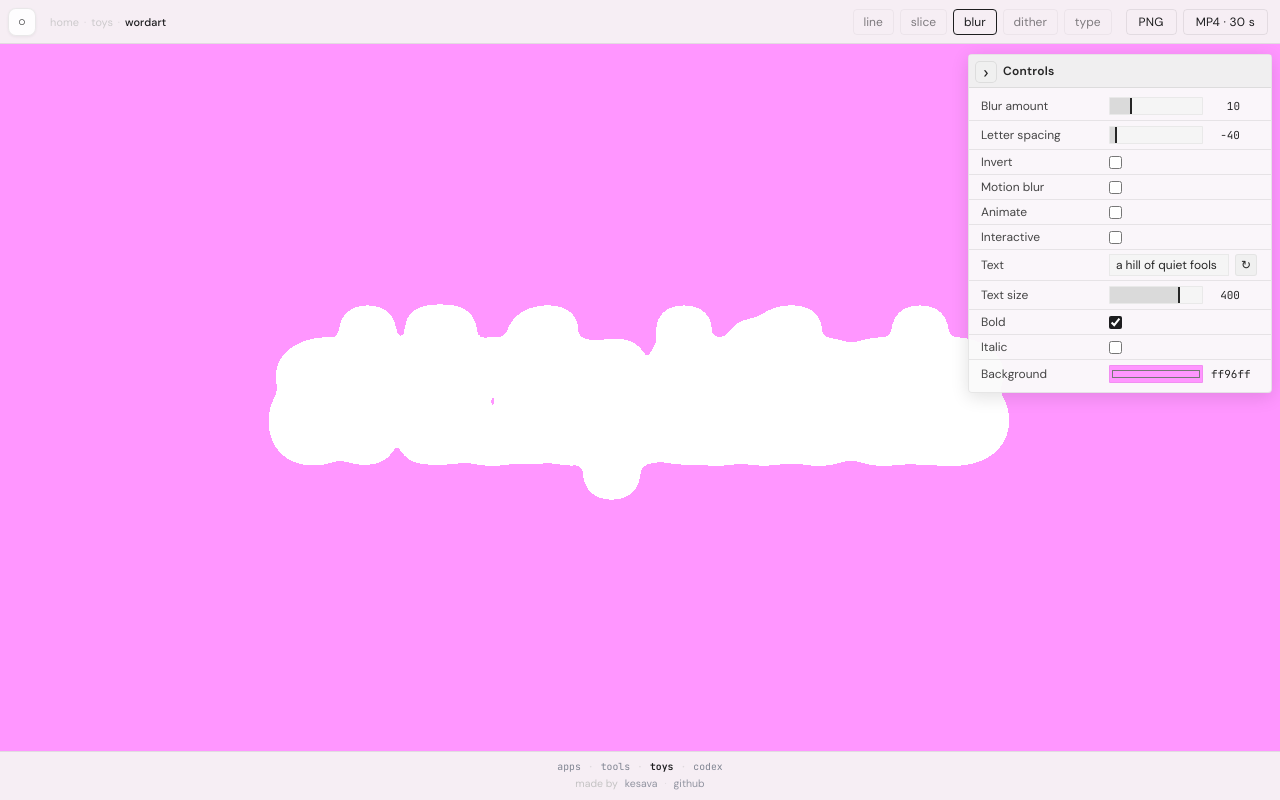
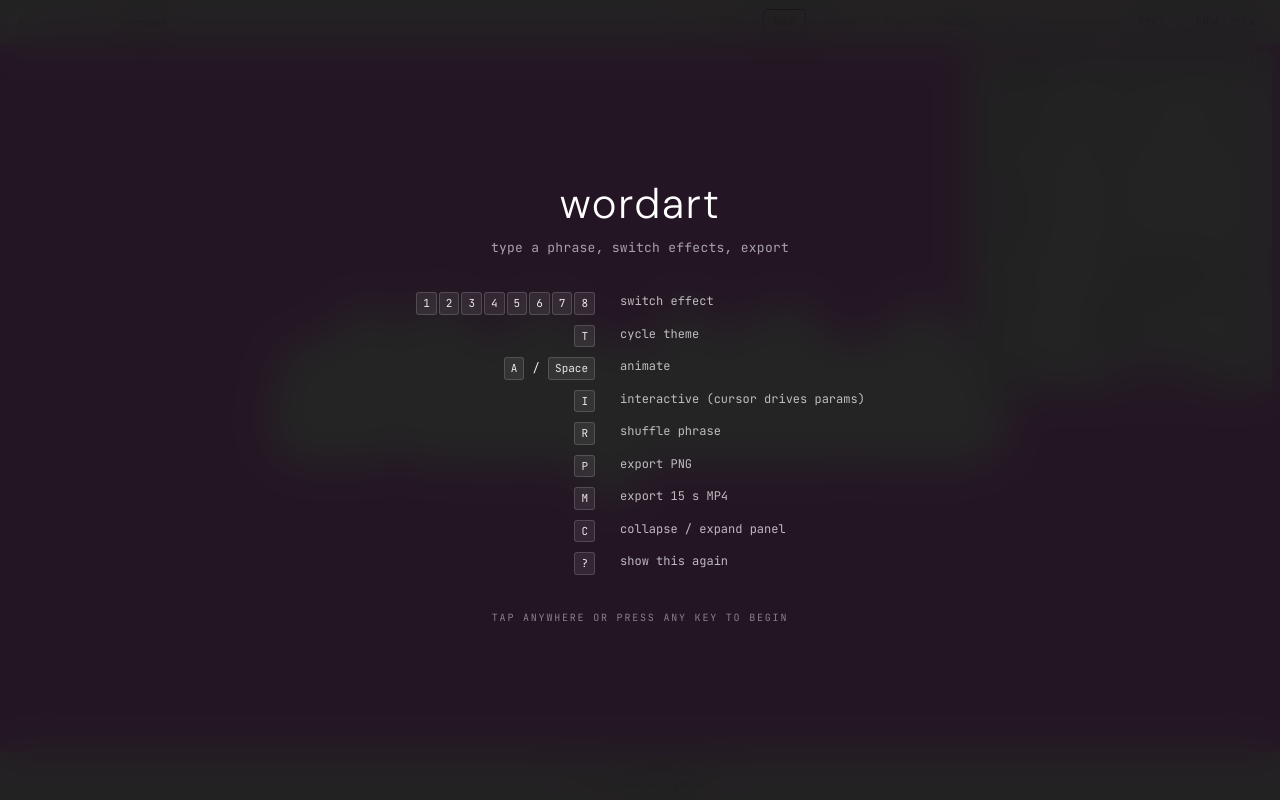
Before and after one commit to k3sava/wordart, a plain HTML site: page blur/index.html in a window 1280 px wide. Drawn offline with Linux system fonts and the light colour scheme.

Commit message:
wordart: full deploy of 8 effects + keyboard shortcuts + splash
- / redirects to /line/ so visitors land directly in the first effect.
- shared/keys.js: global keyboard shortcuts (1-8 switch effects, T theme,
  A/Space animate, I interactive, R shuffle, P PNG, M MP4, C collapse,
  ? show splash, Esc dismiss).
- First-visit splash overlay listing the shortcuts; dismisses on click
  or any key, persists 'seen' in localStorage.
- Effect-nav across all 8 pages cross-links every effect (was missing
  halftone/glitch/mesh on the original five).
- keys.js loaded on every effect page.

```diff
--- a/blur/index.html
+++ b/blur/index.html
@@ -28,6 +28,9 @@
     <a href="../blur/" class="active">blur</a>
     <a href="../dither/">dither</a>
     <a href="../type/">type</a>
+    <a href="../halftone/">halftone</a>
+    <a href="../glitch/">glitch</a>
+    <a href="../mesh/">mesh</a>
   </nav>
   <div class="wa-actions">
     <button id="export-png" title="Export PNG">PNG</button>
@@ -71,6 +74,7 @@
 </footer>
 
 <script src="../shared/state.js" defer></script>
+<script src="../shared/keys.js" defer></script>
 <script src="../shared/gui.js" defer></script>
 <script src="../shared/export.js" defer></script>
 <script src="effect.js" defer></script>
--- a/shared/chrome.css
+++ b/shared/chrome.css
@@ -176,6 +176,53 @@ html[data-theme="zen"] .theme-switcher-pill:hover{ background:hsla(92,8%,48%,.1)
 .wa-bottom .sep{ opacity:.4 }
 .wa-bottom .current{ color:var(--text); opacity:1; font-weight:600 }
 
+/* ---------- SPLASH OVERLAY ---------- */
+.wa-splash{
+  position:fixed; inset:0;
+  display:none;
+  align-items:center; justify-content:center;
+  background:rgba(0,0,0,.86);
+  color:#fff;
+  font-family:var(--kami-font-body);
+  z-index:1000;
+  -webkit-backdrop-filter:blur(20px);
+  backdrop-filter:blur(20px);
+  cursor:pointer;
+}
+.wa-splash.visible{ display:flex }
+.wa-splash-inner{ max-width:580px; padding:40px; text-align:center }
+.wa-splash-title{ font-size:42px; font-weight:300; letter-spacing:.04em; margin-bottom:8px }
+.wa-splash-tag{ font-size:13px; opacity:.6; margin-bottom:36px; font-family:var(--kami-font-mono); letter-spacing:.02em }
+.wa-splash-grid{
+  display:grid; grid-template-columns:auto 1fr;
+  gap:10px 24px;
+  text-align:left;
+  margin-bottom:36px;
+  font-family:var(--kami-font-mono);
+  font-size:12px;
+  line-height:1.5;
+}
+.wa-splash-grid > span:nth-child(odd){ justify-self:end; opacity:.9 }
+.wa-splash-grid > span:nth-child(even){ opacity:.7 }
+.wa-splash-grid kbd{
+  display:inline-block;
+  padding:2px 6px;
+  margin:0 1px;
+  background:rgba(255,255,255,.08);
+  border:1px solid rgba(255,255,255,.18);
+  border-radius:3px;
+  font-family:var(--kami-font-mono);
+  font-size:11px;
+  min-width:18px; text-align:center;
+}
+.wa-splash-tap{
+  font-size:10px;
+  opacity:.45;
+  letter-spacing:.18em;
+  text-transform:uppercase;
+  font-family:var(--kami-font-mono);
+}
+
 /* ---------- RECORDING OVERLAY ---------- */
 .wa-rec{ position:fixed; left:50%; bottom:36px; transform:translateX(-50%); z-index:80; background:rgba(0,0,0,.78); color:#fff; padding:8px 16px; border-radius:999px; font-family:var(--kami-font-mono); font-size:11px; display:none; align-items:center; gap:10px; }
 .wa-rec.visible{ display:flex }
--- /dev/null
+++ b/shared/keys.js
@@ -0,0 +1,97 @@
+// Global keyboard shortcuts + splash overlay for wordart.
+// Effects 1-8 map to line/slice/blur/dither/type/halftone/glitch/mesh.
+(function(){
+  'use strict';
+  const EFFECTS = ['line','slice','blur','dither','type','halftone','glitch','mesh'];
+  const SEEN   = 'wa.splash.seen';
+
+  function clickRow(key){
+    const row = document.querySelector(`.wg-row[data-key="${key}"]`);
+    row?.querySelector('input[type=checkbox]')?.click();
+  }
+  function go(slug){
+    const parts = location.pathname.split('/').filter(Boolean);
+    const wa = parts.indexOf('wordart');
+    const base = wa >= 0 ? '/' + parts.slice(0, wa + 1).join('/') + '/' : '../';
+    location.href = base + slug + '/';
+  }
+
+  const CMDS = {
+    'a': () => clickRow('animate'),
+    'i': () => clickRow('interactive'),
+    ' ': () => clickRow('animate'),
+    'p': () => document.getElementById('export-png')?.click(),
+    'm': () => document.getElementById('export-mp4')?.click(),
+    'c': () => document.querySelector('.wg-collapse')?.click(),
+    'r': () => document.querySelector('.wg-text .wg-shuffle')?.click(),
+    '?': () => showSplash(),
+    '/': () => showSplash(),
+    'escape': () => hideSplash(),
+  };
+
+  function typingTarget(t){
+    if(!t) return false;
+    if(t.matches?.('input, textarea')) return true;
+    return t.tagName === 'INPUT' || t.tagName === 'TEXTAREA';
+  }
+
+  document.addEventListener('keydown', (e) => {
+    if(typingTarget(e.target)) return;
+    if(e.key >= '1' && e.key <= '8'){
+      const slug = EFFECTS[parseInt(e.key, 10) - 1];
+      if(slug && location.pathname.indexOf(`/${slug}/`) < 0){
+        go(slug); e.preventDefault();
+      }
+      return;
+    }
+    // T is owned by theme.js (avoid double-fire).
+    if(e.key === 't' || e.key === 'T') return;
+    const k = e.key.toLowerCase();
+    const fn = CMDS[k];
+    if(fn){ e.preventDefault(); fn(e); }
+  });
+
+  function buildSplash(){
+    if(document.getElementById('wa-splash')) return;
+    const el = document.createElement('div');
+    el.id = 'wa-splash';
+    el.className = 'wa-splash';
+    el.innerHTML = `
+      <div class="wa-splash-inner">
+        <div class="wa-splash-title">wordart</div>
+        <div class="wa-splash-tag">type a phrase, switch effects, export</div>
+        <div class="wa-splash-grid">
+          <span><kbd>1</kbd><kbd>2</kbd><kbd>3</kbd><kbd>4</kbd><kbd>5</kbd><kbd>6</kbd><kbd>7</kbd><kbd>8</kbd></span><span>switch effect</span>
+          <span><kbd>T</kbd></span><span>cycle theme</span>
+          <span><kbd>A</kbd> / <kbd>Space</kbd></span><span>animate</span>
+          <span><kbd>I</kbd></span><span>interactive (cursor drives params)</span>
+          <span><kbd>R</kbd></span><span>shuffle phrase</span>
+          <span><kbd>P</kbd></span><span>export PNG</span>
+          <span><kbd>M</kbd></span><span>export 15 s MP4</span>
+          <span><kbd>C</kbd></span><span>collapse / expand panel</span>
+          <span><kbd>?</kbd></span><span>show this again</span>
+        </div>
+        <div class="wa-splash-tap">tap anywhere or press any key to begin</div>
+      </div>`;
+    document.body.appendChild(el);
+    el.addEventListener('click', hideSplash);
+    el.addEventListener('keydown', hideSplash);
+  }
+  function showSplash(){ buildSplash(); document.getElementById('wa-splash')?.classList.add('visible'); }
+  function hideSplash(){
+    const el = document.getElementById('wa-splash');
+    if(el && el.classList.contains('visible')){
+      el.classList.remove('visible');
+      try { localStorage.setItem(SEEN, '1'); } catch(_){}
+    }
+  }
+
+  function init(){
+    buildSplash();
+    if(!localStorage.getItem(SEEN)) showSplash();
+  }
+  if(document.readyState === 'loading') document.addEventListener('DOMContentLoaded', init);
+  else init();
+
+  window.WAKeys = { show: showSplash, hide: hideSplash };
+})();
```
Also changed, not shown: dither/index.html (+4 -0 lines), glitch/index.html (+1 -0 lines), halftone/index.html (+1 -0 lines), index.html (+4 -38 lines), line/index.html (+4 -0 lines), mesh/index.html (+1 -0 lines), slice/index.html (+4 -0 lines), type/index.html (+4 -0 lines).
